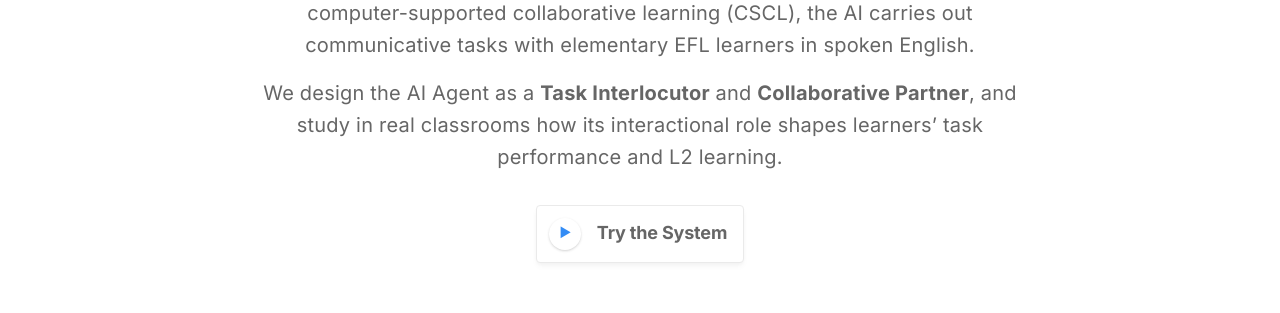
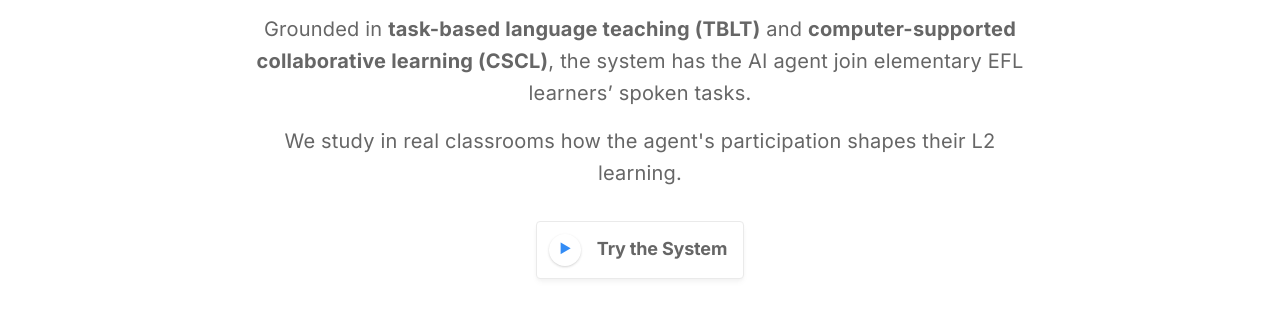
Before and after one commit to Ridealist/team-GSNU, an Astro site: page /en in a window 1280 px wide. Shown: the part 462-775 px from the top of the page. Built offline with nearby package versions, Linux system fonts and the light colour scheme; Astro itself is replaced by a stand-in of ours.

Commit message:
Revise English research introduction

```diff
--- a/src/views/HomePage.astro
+++ b/src/views/HomePage.astro
@@ -112,8 +112,9 @@ const content = {
     description: "TBLT-Agent is a real-time voice AI task interlocutor for elementary EFL learners, built jointly by a second language acquisition (SLA) group and a natural language processing (NLP) group.",
     subtitle: "Voice AI Task Interlocutor",
     intro: [
-      "<strong>TBLT-Agent</strong> is a multidisciplinary research of <strong>second language acquisition (SLA)</strong> and <strong>natural language processing (NLP)</strong> researchers to build a real-time voice AI system. Grounded in task-based language teaching (TBLT) and computer-supported collaborative learning (CSCL), the AI carries out communicative tasks with elementary EFL learners in spoken English.",
-      "We design the AI Agent as a <strong>Task Interlocutor</strong> and <strong>Collaborative Partner</strong>, and study in real classrooms how its interactional role shapes learners’ task performance and L2 learning.",
+      "<strong>TBLT-Agent</strong> is a collaboration between second language acquisition (SLA) and natural language processing (NLP) researchers to build a real-time voice AI system.",
+      "Grounded in <strong>task-based language teaching (TBLT)</strong> and <strong>computer-supported collaborative learning (CSCL)</strong>, the system has the AI agent join elementary EFL learners’ spoken tasks.",
+      "We study in real classrooms how the agent's participation shapes their L2 learning.",
     ],
     tryIt: "Try the System",
     systemHeading: "System",
```
